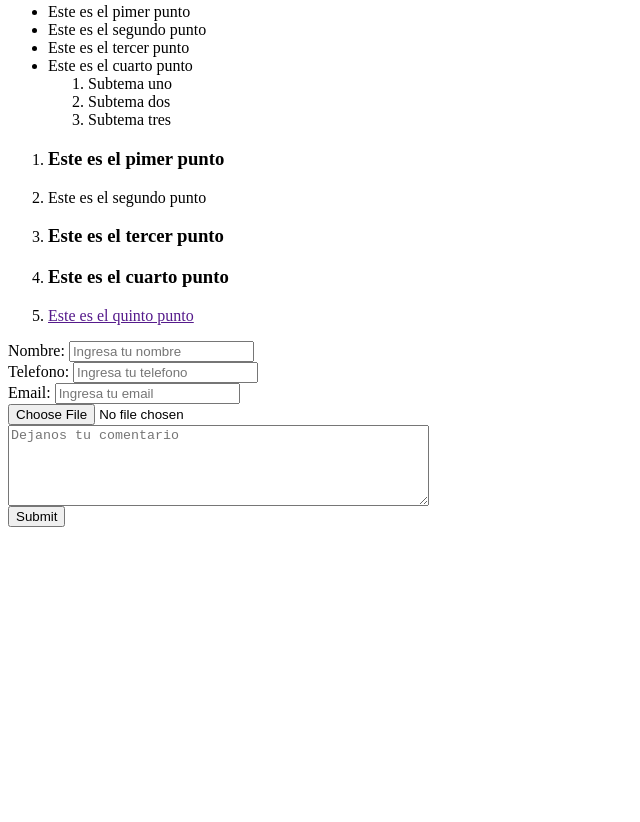
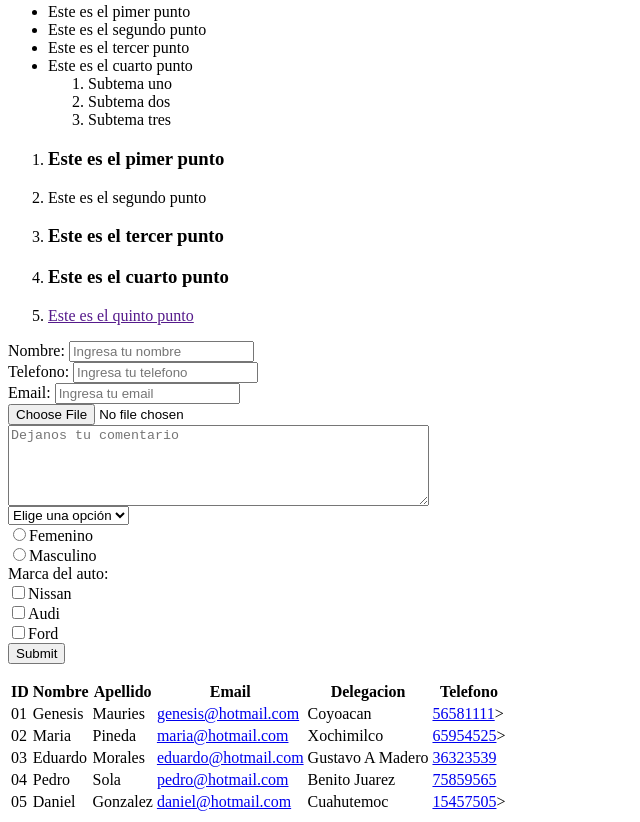
Before and after one commit to GenesisMauries/cursohtml, a plain HTML site: page index.html in a window 1280 px wide. Shown: the part 428-1250 px from the top of the page, without its empty margins (0-640 px from the left). Before the commit the page ends 971 px from the top, so only its background shows below. Drawn offline with Linux system fonts and the light colour scheme.

Commit message:
Sube tabla

```diff
--- a/index.html
+++ b/index.html
@@ -1,9 +1,10 @@
 
-<html>
+<html lang="es-mx">
     <head>
         <title>Stranger</title>
         <!-- Meta para codificacion de caracteres especiales -->
         <meta charset="utf-8"/>
+
     </head>
     <body>
         <header>
@@ -20,7 +21,7 @@
         <span>Esta es una etiqueta Span</span>
         <strong>Esta es la etiqueta Strong</strong>
         <b>Esta es la etiqueta B</b>
-        <a href="https://www.netflix.com/mx/title/80057281" target="_self">Esta es la etiqueta A</a>
+        <a href="https://www.netflix.com/mx/title/80057281" target="_blank">Esta es la etiqueta A</a>
         <!-- Ejemplo de texto-->
         <p> Podría argumentarse que <span >Stranger Things de Netflix</span> es, en espíritu, como una secuela de E. T., una mescolanza de ciencia ficción spielberguiana mezclada con motivos del <b>horror ochentero</b>. Y, como E. T., parecía no necesitar una secuela. Pero ya está aquí la segunda temporada.</p>
         <!-- Listas -->
@@ -45,22 +46,93 @@
             <li><a href="">Este es el quinto punto</a></li>
         </ol>
         <!-- Formularios -->
-        <form>
+        <form action="registro.php">
             <label for='nombre'>Nombre:</label>
-            <input type='text' placeholder="Ingresa tu nombre" name='nombre' id='nombre'>
+            <input type='text' placeholder="Ingresa tu nombre" name='nombre' id='nombre' required>
             <br>
             <label for='telefono'>Telefono:</label>
-            <input type='number' placeholder="Ingresa tu telefono" name="telefono" id='telefono'>
+            <input type='number' placeholder="Ingresa tu telefono" name="telefono" id='telefono' required>
             <br>
             <label for='email'>Email:</label>
-            <input type='email' placeholder="Ingresa tu email" name="email" id='email'>
+            <input type='email' placeholder="Ingresa tu email" name="email" id='email' required>
             <br>
-            <input type='file' name='archivo' accept="image/png, image/jpg">
+            <input type='file' name='archivo' accept="image/png, image/jpg" required>
             <br>
-            <textarea rows='5' cols='50' name='comentario' placeholder="Dejanos tu comentario"></textarea>
+            <textarea rows='5' cols='50' name='comentario' placeholder="Dejanos tu comentario" required></textarea>
+            <br>
+            <select name='genero'>
+                <option disabled selected>Elige una opción</option>
+                <option value=1>Masculino</option>
+                <option value=2 >Femenino</option>
+            </select>
+            <br>
+            <input type='radio' name='genero' value='femenino'>Femenino
+            <br>
+            <input type='radio' name='genero' value='masculino'>Masculino
+            <br>
+            <label>Marca del auto:</label>
+            <br>
+            <input type='checkbox' name='auto1' value='nissan' >Nissan
+            <br>
+            <input type="checkbox" name='auto2' value='audi'>Audi
+            <br>
+            <input type="checkbox" name='auto3' value='ford'>Ford
             <br>
             <input type='submit' name='submit'>
+            <br>
         </form>
+        <table>
+            <tr>
+                <th>ID</th>
+                <th>Nombre</th>
+                <th>Apellido</th>
+                <th>Email</th>
+                <th>Delegacion</th>
+                <th>Telefono</th>
+
+            </tr>
+            <tr>
+                <td>01</td>
+                <td>Genesis</td>
+                <td>Mauries</td>
+                <td><a href='mailto:genesis@hotmail.com'>genesis@hotmail.com</a></td>
+                <td>Coyoacan</td>
+                <td><a href='tel:56581111'>56581111</a>></td>
+            </tr>
+            <tr>
+                <td>02</td>
+                <td>Maria</td>
+                <td>Pineda</td>
+                <td><a href='mailto:maria@hotmail.com'>maria@hotmail.com<a/></td>
+                <td>Xochimilco</td>
+                <td><a href="tel:65954525">65954525</a>></td>
+            </tr>
+            <tr>
+                <td>03</td>
+                <td>Eduardo</td>
+                <td>Morales</td>
+                <td><a href="mailto:'eduardo@hotmail.com'">eduardo@hotmail.com</a></td>
+                <td>Gustavo A Madero</td>
+                <td><a href="tel:36323539">36323539</a></td>
+            </tr>
+            <tr>
+                <td>04</td>
+                <td>Pedro</td>
+                <td>Sola</td>
+                <td><a href="mailto:pedro@hotmail.com">pedro@hotmail.com</a></td>
+                <td>Benito Juarez</td>
+                <td><a href="tel:75859565">75859565</a></td>
+
+            </tr>
+            <tr>
+                <td>05</td>
+                <td>Daniel</td>
+                <td>Gonzalez</td>
+                <td><a href="mailto:daniel@hotmail.com">daniel@hotmail.com</a></td>
+                <td>Cuahutemoc</td>
+                <td><a href="tel:15457505">15457505</a>></td>
+            </tr>
+        </table>
 
     </body>
 </html>
```
Also changed, not shown: 1 other file.
